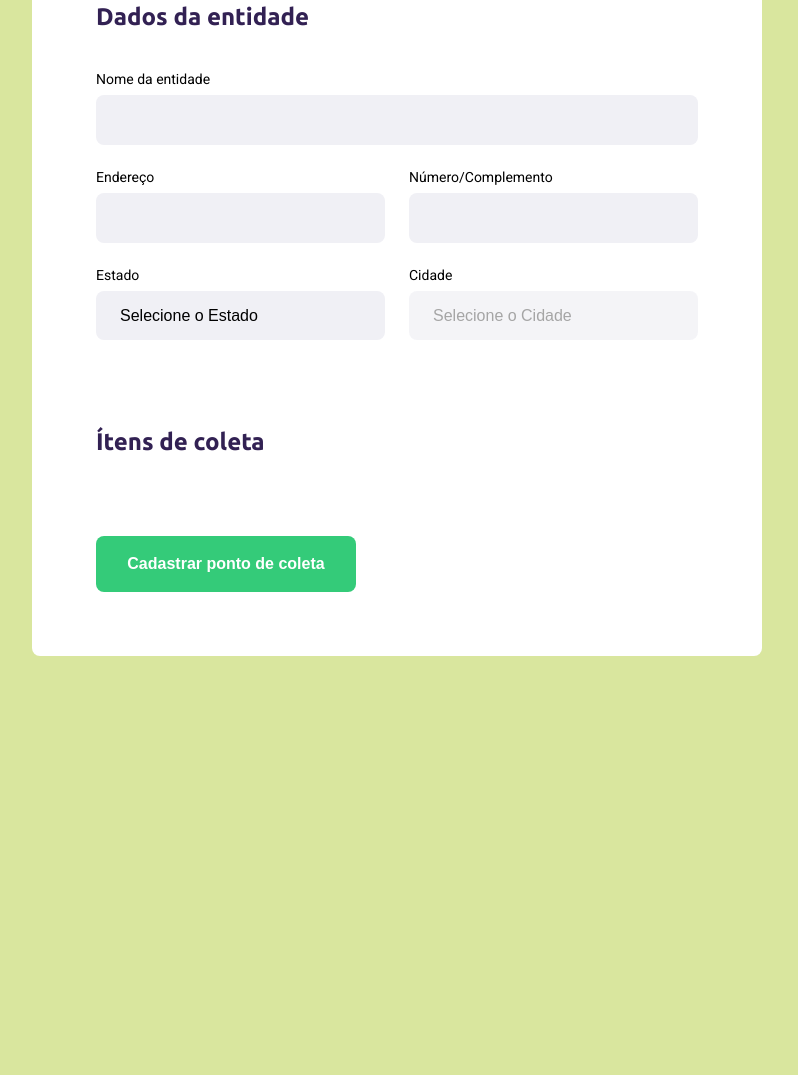
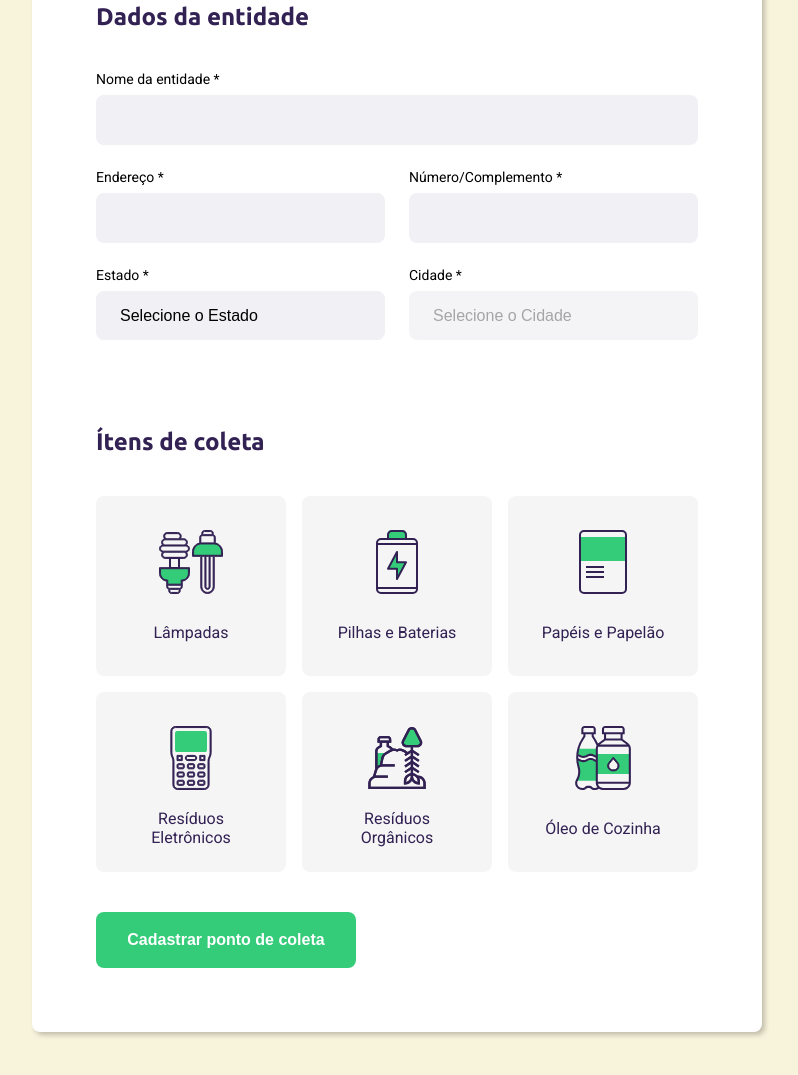
Before and after one commit to ViniciusPascoalini/Ecoleta, a plain HTML site: page create-point.html in a window 1280 px wide. Shown: the part 339-1414 px from the top of the page, without its empty margins (243-1041 px from the left). Before the commit the page ends 1075 px from the top, so only its background shows below. Drawn offline with Linux system fonts and the light colour scheme; no server answers.

Commit message:
createPoint
Seleção dos itens
grid
shadow e bordas

```diff
--- a/create-point.html
+++ b/create-point.html
@@ -29,40 +29,76 @@
                     <h2>Dados da entidade</h2>
                 </legend>
                 <div class="field">
-                    <label for="name">Nome da entidade</label>
-                    <input type="text" name="name">
+                    <label for="name">Nome da entidade *</label>
+                    <input type="text" name="name" required>
                 </div>
                 <div class="field-group">
                     <div class="field">
-                        <label for="adress">Endereço</label>
-                        <input type="text" name="adress">
+                        <label for="adress">Endereço *</label>
+                        <input type="text" name="adress" required>
                     </div>
                     <div class="field">
-                        <label for="adress2">Número/Complemento</label>
-                        <input type="text" name="adress2">
+                        <label for="adress2">Número/Complemento *</label>
+                        <input type="text" name="adress2" required>
                     </div>
                 </div>
                 <div class="field-group">
                     <div class="field">
-                        <label for="state">Estado</label>
-                        <select name="uf">
+                        <label for="state">Estado *</label>
+                        <select name="uf" required>
                             <option value="">Selecione o Estado</option>
                         </select>
 
                         <input type="hidden" name="state">
                     </div>
                     <div class="field">
-                        <label for="city">Cidade</label>
-                        <select name="city" disabled>
+                        <label for="city">Cidade *</label>
+                        <select name="city" disabled required>
                             <option value="">Selecione o Cidade</option>
                         </select>
                     </div>
                 </div>
             </fieldset>
+
             <fieldset>
                 <legend>
                     <h2>Ítens de coleta</h2>
                 </legend>
+
+                <div class="items-grid">
+                    <li data-id="1">
+                        <img src="/assets/lampadas.svg" alt="Lâmpadas">
+                        <span>Lâmpadas</span>
+                    </li>
+
+                    <li data-id="2">
+                        <img src="/assets/baterias.svg" alt="Pilhas e Baterias">
+                        <span>Pilhas e Baterias</span>
+                    </li>
+
+                    <li data-id="3">
+                        <img src="/assets/papeis-papelao.svg" alt="Papéis e Papelão">
+                        <span>Papéis e Papelão</span>
+                    </li>
+
+                    <li data-id="4">
+                        <img src="/assets/eletronicos.svg" alt="Resíduos Eletrônicos">
+                        <span>Resíduos Eletrônicos</span>
+                    </li>
+
+                    <li data-id="5">
+                        <img src="/assets/organicos.svg" alt="Resíduos Orgânicos">
+                        <span>Resíduos Orgânicos</span>
+                    </li>
+
+                    <li data-id="6">
+                        <img src="/assets/oleo.svg" alt="Óleo de Cozinha">
+                        <span>Óleo de Cozinha</span>
+                    </li>
+                </div>
+
+                <input type="hidden" name="items">
+
             </fieldset>
             <button type="submit">Cadastrar ponto de coleta</button>
         </form>
--- a/scripts/create-point.js
+++ b/scripts/create-point.js
@@ -23,17 +23,55 @@ function getCities(event) {
 
     const url = `https://servicodados.ibge.gov.br/api/v1/localidades/estados/${ufValue}/municipios`
 
+    citySelect.innerHTML = "<option value=''>Selecione a Cidade</option>"
+    citySelect.disabled = true
+
     fetch(url)
     .then( res => res.json())
     .then( cities => {
         for (const city of cities) {
-        citySelect.innerHTML += `<option value="${city.id}">${city.nome}</option>`
+            citySelect.innerHTML += `<option value="${city.nome}">${city.nome}</option>`
         }
 
         citySelect.disabled = false
       })
 }
 
+document
+.querySelector('select[name=uf]')
+.addEventListener('change', getCities)
 
+const itemsToCollect = document.querySelectorAll(".items-grid li")
 
-document.querySelector('select[name=uf]').addEventListener('change', getCities)
+for (const item of itemsToCollect) {
+    item.addEventListener("click", handleSelectedItem)
+}
+
+const collectedItems = document.querySelector("input[name=items]")
+let selectedItems = []
+
+function handleSelectedItem(event) {
+    const itemLi = event.target
+
+    itemLi.classList.toggle("selected")
+
+    const itemId = itemLi.dataset.id
+
+    const alreadySelected = selectedItems.findIndex( item => {
+        return (item == itemId)
+    })
+
+    if( alreadySelected >= 0){
+        const filteredItems = selectedItems.filter(item => {
+            return (item != itemId)
+        })
+
+        selectedItems = filteredItems
+      }else{
+        selectedItems.push(itemId)
+      }
+
+      collectedItems.value = selectedItems
+      console.log(selectedItems)
+      console.log(collectedItems)
+}
--- a/styles/create-point.css
+++ b/styles/create-point.css
@@ -39,6 +39,8 @@ form {
     border-radius: 8px;
     max-width: 730px;
     box-sizing: border-box;
+
+    box-shadow: 3px 3px 5px rgba(0, 0, 0, 0.219);
 }
 
 form h1 {
@@ -109,9 +111,65 @@ form button {
     border: 0;
     margin-top: 40px;
 
-    transition: background-color 200ms;
+    transition: 400ms;
 }
 
 form button:hover{
     background-color: #2fb86e;
+    box-shadow: 3px 3px 5px rgba(0, 0, 0, 0.363);
 }
+
+.items-grid{
+    display: grid;
+    grid-template-columns: 1fr 1fr 1fr;
+    gap: 16px;
+}
+
+.items-grid li{
+    background-color: #f5f5f5;
+    list-style: none;
+
+    border: 2px solid #f5f5f5;
+    border-radius: 8px;
+
+    height: 180px;
+
+    padding: 32px 24px 16px;
+
+    display: flex;
+    flex-direction: column;
+    align-items: center;
+    justify-content: space-between;
+
+    text-align: center;
+
+    cursor: pointer;
+
+    transition: 400;
+}
+
+.items-grid li:hover{
+    border: 3px solid #b1ffd3;
+    box-shadow: 3px 3px 5px rgba(0, 0, 0, 0.288);
+}
+
+.items-grid li span {
+    margin-top: 12px;
+
+    flex: 1;
+
+    display: flex;
+    align-items: center;
+
+    color: var(--title-color)
+}
+
+.items-grid li.selected {
+    background: #e1faec;
+    border: 2px solid #34cb79;
+}
+
+.items-grid li img,
+.items-grid li span {
+    pointer-events: none;
+}
--- a/styles/main.css
+++ b/styles/main.css
@@ -1,7 +1,6 @@
 :root{
     --title-color: #322153;
     --primary-color: #34cb79;
-    --teste02-color: #cb783479
     ;
 }
 
@@ -16,7 +15,7 @@ html {
 }
 
 body{
-    background: #afcb3479;
+    background: #f1e5b073;
     -webkit-font-smoothing: antialiased;
 }
 
```
Lines whose indentation alone changed are shown as unchanged.
